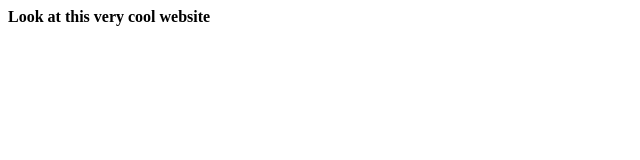
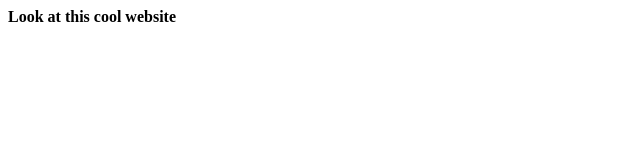
Before and after one commit to EliSTEM/Repository, a plain HTML site: page index.html in a window 1280 px wide. Shown: the full height of the page, 0-640 px from the left. Drawn offline with Linux system fonts and the light colour scheme.

Commit message:
Update index.html

```diff
--- a/index.html
+++ b/index.html
@@ -1,9 +1,9 @@
 <!DOCTYPE html>
 <html>
   <head>
-    <title>Very Cool Title</title>
+    <title>Cool Title</title>
   </head>
   <body>
-    <b>Look at this very cool website</b>
+    <b>Look at this cool website</b>
   </body>
 </html>
```
